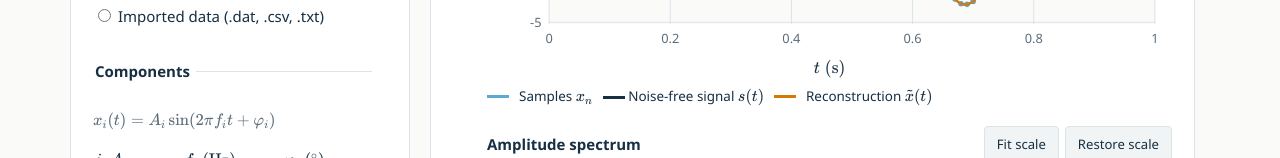
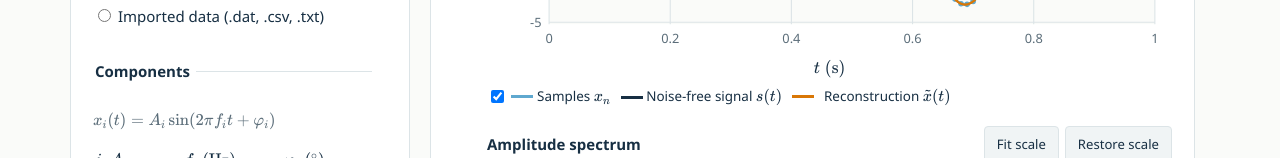
Before and after one commit to lucasbellinaso/electrical-engineering-virtual-lab, a website with bundled scripts: page simulators/signal-processing/dft-spectrum/index.html in a window 1280 px wide. Shown: the part 708-866 px from the top of the page. Built offline with nearby package versions, Linux system fonts and the light colour scheme.

Commit message:
DFT lab: checkbox to show or hide the samples curve in the time chart
Hiding the curve only redraws the chart; the Y range is kept.

Co-Authored-By: Claude Opus 5.5 <noreply@anthropic.com>

```diff
--- a/simulators/signal-processing/dft-spectrum/index.html
+++ b/simulators/signal-processing/dft-spectrum/index.html
@@ -115,7 +115,7 @@
      <div class="axis-y" data-tex="x(t)"></div>
      <svg id="timeChart" viewBox="0 0 640 260" role="img"></svg>
      <div class="axis-x" data-tex="t\;(\mathrm{s})"></div>
-     <p class="legend"><span class="key noisy"></span> <span id="legendNoisy" data-m="legendNoisy"></span> <span id="legendCleanGroup"><span class="key clean"></span> <span data-m="legendClean"></span></span> <span class="key filtered"></span> <span data-m="legendFiltered"></span></p>
+     <p class="legend"><label class="toggle"><input type="checkbox" id="showSamples" checked> <span class="key noisy"></span> <span data-m="legendNoisy"></span></label> <span id="legendCleanGroup"><span class="key clean"></span> <span data-m="legendClean"></span></span> <span class="key filtered"></span> <span data-m="legendFiltered"></span></p>
      <p id="timeOut" class="out-of-range" hidden data-m="outOfRange"></p>
     </div>
 
--- a/simulators/signal-processing/dft-spectrum/style.css
+++ b/simulators/signal-processing/dft-spectrum/style.css
@@ -37,6 +37,7 @@ table.components input{display:block;width:100%;min-width:0;padding:6px;border:1
 .view-controls .radio{margin:2px 0}
 label.inline{display:inline-flex;align-items:center;gap:6px;flex-wrap:wrap}
 label.inline input{width:110px;padding:5px 7px;border:1px solid var(--line);border-radius:4px;background:var(--bg);color:var(--ink)}
+.legend .toggle{display:inline-flex;align-items:center;gap:4px;cursor:pointer}
 .legend{display:flex;flex-wrap:wrap;align-items:center;gap:4px 10px;font-size:.84rem;margin:6px 0}
 .key{display:inline-block;width:22px;vertical-align:middle;border-top:3px solid}
 .key.noisy{border-color:#5fa8cf}.key.clean{border-color:var(--ink)}.key.filtered{border-color:#d97706}
--- a/simulators/signal-processing/dft-spectrum/ui.js
+++ b/simulators/signal-processing/dft-spectrum/ui.js
@@ -155,8 +155,10 @@ function renderTime() {
   const r = result, T = r.parameters.duration, yr = scales.time.cur, f = frame($('timeChart'), 260, [0, T], yr);
   const a = r.analysis, out = [];
   if (r.fineClean) { f.plot.append(polyline(r.fineTime, r.fineClean, f, 'line clean')); out.push(...r.fineClean); }
-  f.plot.append(polyline(r.time, r.noisy, f, 'line noisy')); out.push(...r.noisy);
-  if (r.noisy.length <= 128) for (let i = 0; i < r.noisy.length; i++) f.plot.append(svg('circle', {cx: f.x(r.time[i]), cy: f.y(r.noisy[i]), r: 2.6, class: 'sample'}));
+  if ($('showSamples').checked) {
+    f.plot.append(polyline(r.time, r.noisy, f, 'line noisy')); out.push(...r.noisy);
+    if (r.noisy.length <= 128) for (let i = 0; i < r.noisy.length; i++) f.plot.append(svg('circle', {cx: f.x(r.time[i]), cy: f.y(r.noisy[i]), r: 2.6, class: 'sample'}));
+  }
   // Continuous reconstruction from the kept cosines when it is cheap; otherwise the inverse-DFT samples.
   if (a.components.length <= 64) {
     const count = Math.min(4000, 8 * a.samples), fine = r.fineTime ?? Array.from({length: count + 1}, (_, i) => i * T / count);
@@ -278,6 +280,8 @@ for (const input of form.elements.source) input.addEventListener('change', () =>
 document.querySelectorAll('input[name=view]').forEach(input => input.addEventListener('change', () => { if (result) { renderAmplitude(); renderPhase(); } }));
 $('maxFrequency').addEventListener('input', () => { if (result && $('maxFrequency').checkValidity()) { renderAmplitude(); renderPhase(); } });
 $('preset').addEventListener('change', e => { if (e.target.value !== 'custom') applyPreset(e.target.value); else presetNote(); });
+// Showing/hiding a curve only redraws; the Y range is kept (docs/UI-CONVENTIONS.md).
+$('showSamples').addEventListener('change', () => { if (result) renderTime(); });
 $('reset').addEventListener('click', () => applyPreset(defaultPreset));
 document.querySelectorAll('[data-fit]').forEach(b => b.addEventListener('click', () => {
   if (!result) return;
```
